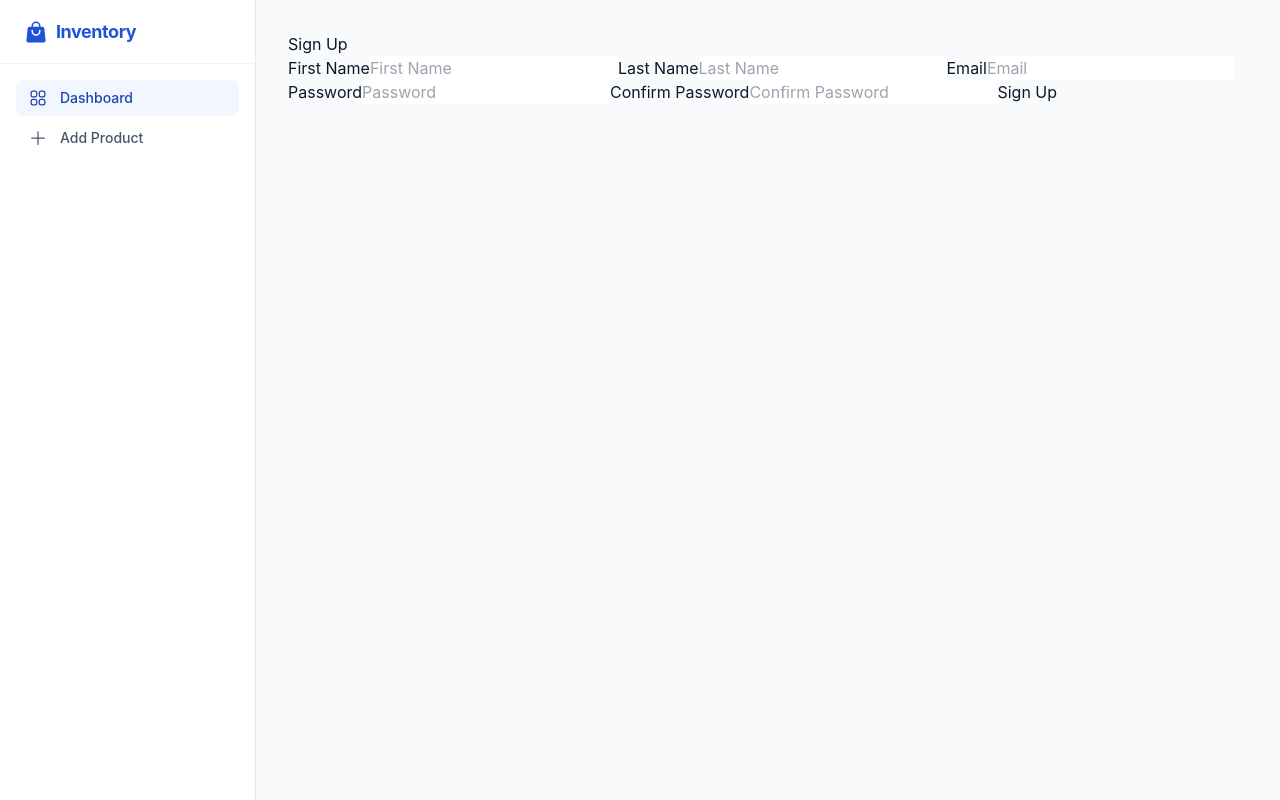
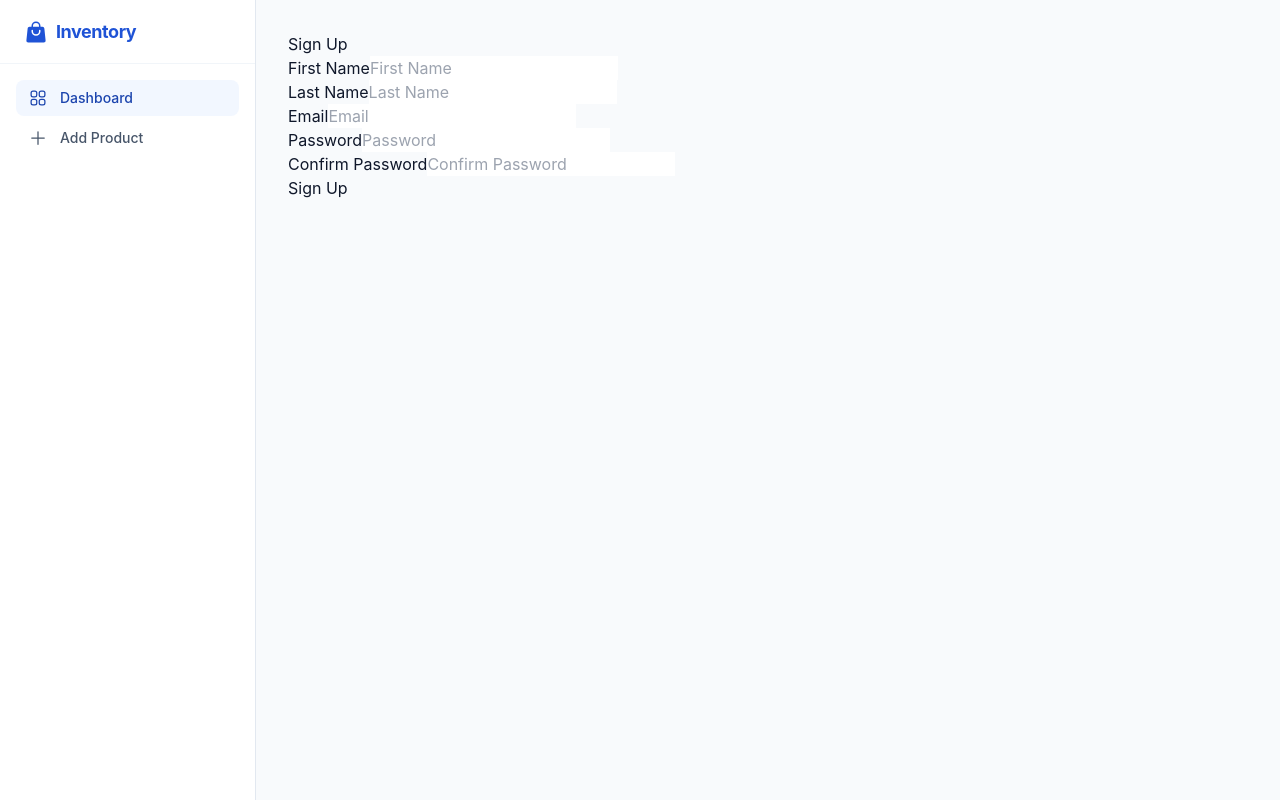
Before and after one commit to Peshani-Rasangika/inventory-management-frontend, a React (Create React App) app: page / in a window 1280 px wide. Built offline with nearby package versions, Linux system fonts and the light colour scheme; no server answers.

Commit message:
refactor: improve structure of SignUpPage component for better readability

```diff
--- a/src/pages/SignUpPage.js
+++ b/src/pages/SignUpPage.js
@@ -35,9 +35,13 @@ export default function SignUpPage() {
   };
 
   return (
-    <>
+    <div>
+      <div>
         <h1>Sign Up</h1>
+      </div>
+      <div>
         <form onSubmit={handleSubmit}>
+          <div>
             <label>First Name</label>
             <input
               name="firstName"
@@ -46,6 +50,8 @@ export default function SignUpPage() {
               value={formData.firstName}
               onChange={handleChange}
             />
+          </div>
+          <div>
             <label>Last Name</label>
             <input
               name="lastName"
@@ -54,6 +60,8 @@ export default function SignUpPage() {
               value={formData.lastName}
               onChange={handleChange}
             />
+          </div>
+          <div>
             <label>Email</label>
             <input
               name="email"
@@ -62,6 +70,8 @@ export default function SignUpPage() {
               value={formData.email}
               onChange={handleChange}
             />
+          </div>
+          <div>
             <label>Password</label>
             <input
               name="password"
@@ -70,6 +80,8 @@ export default function SignUpPage() {
               value={formData.password}
               onChange={handleChange}
             />
+          </div>
+          <div>
             <label>Confirm Password</label>
             <input
               name="confirmPassword"
@@ -78,8 +90,12 @@ export default function SignUpPage() {
               value={formData.confirmPassword}
               onChange={handleChange}
             />
+          </div>
+          <div>
             <button type="submit">Sign Up</button>
+          </div>
         </form>
-    </>
+      </div>
+    </div>
   );
 }
```
Lines whose indentation alone changed are shown as unchanged.
